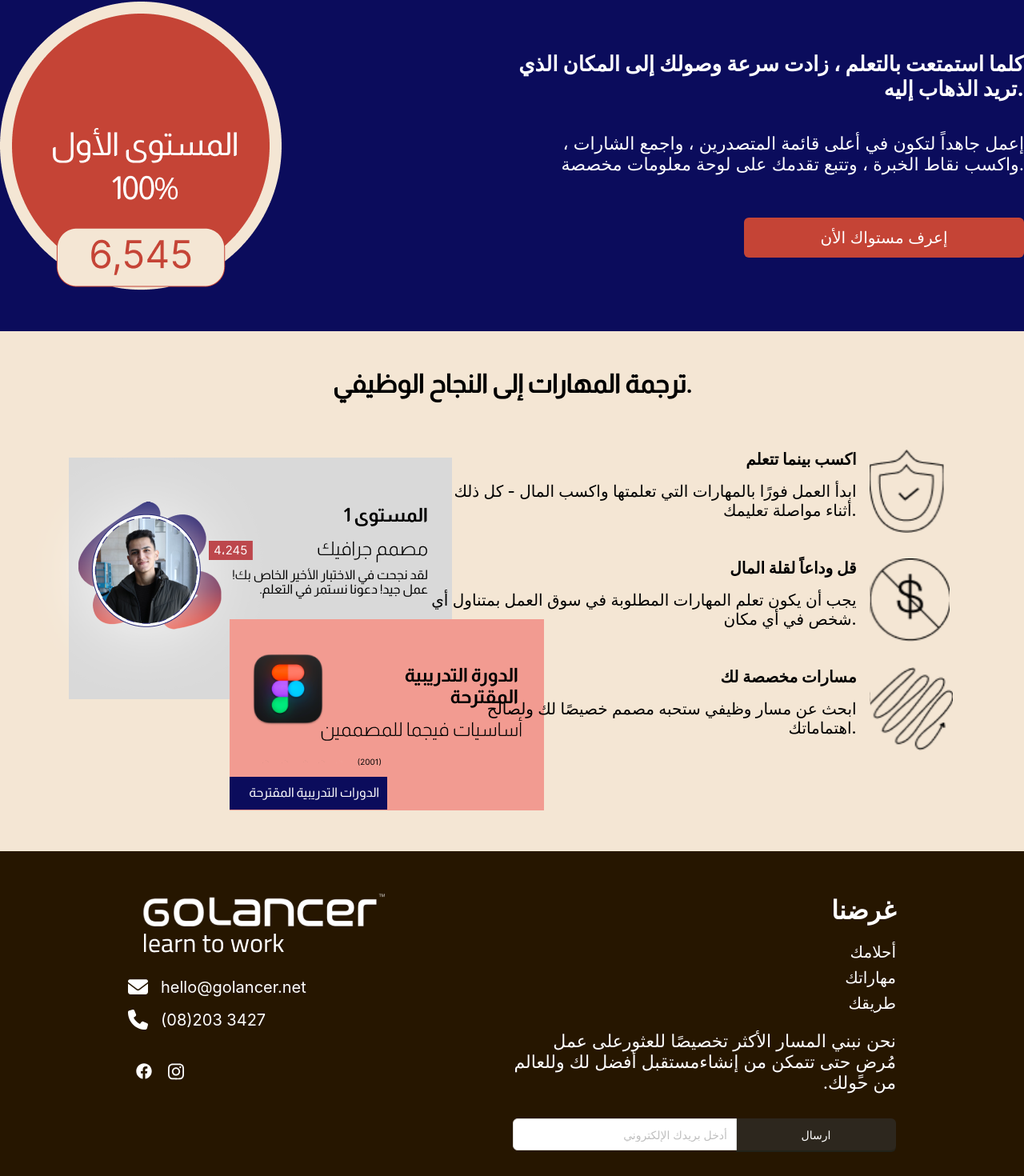
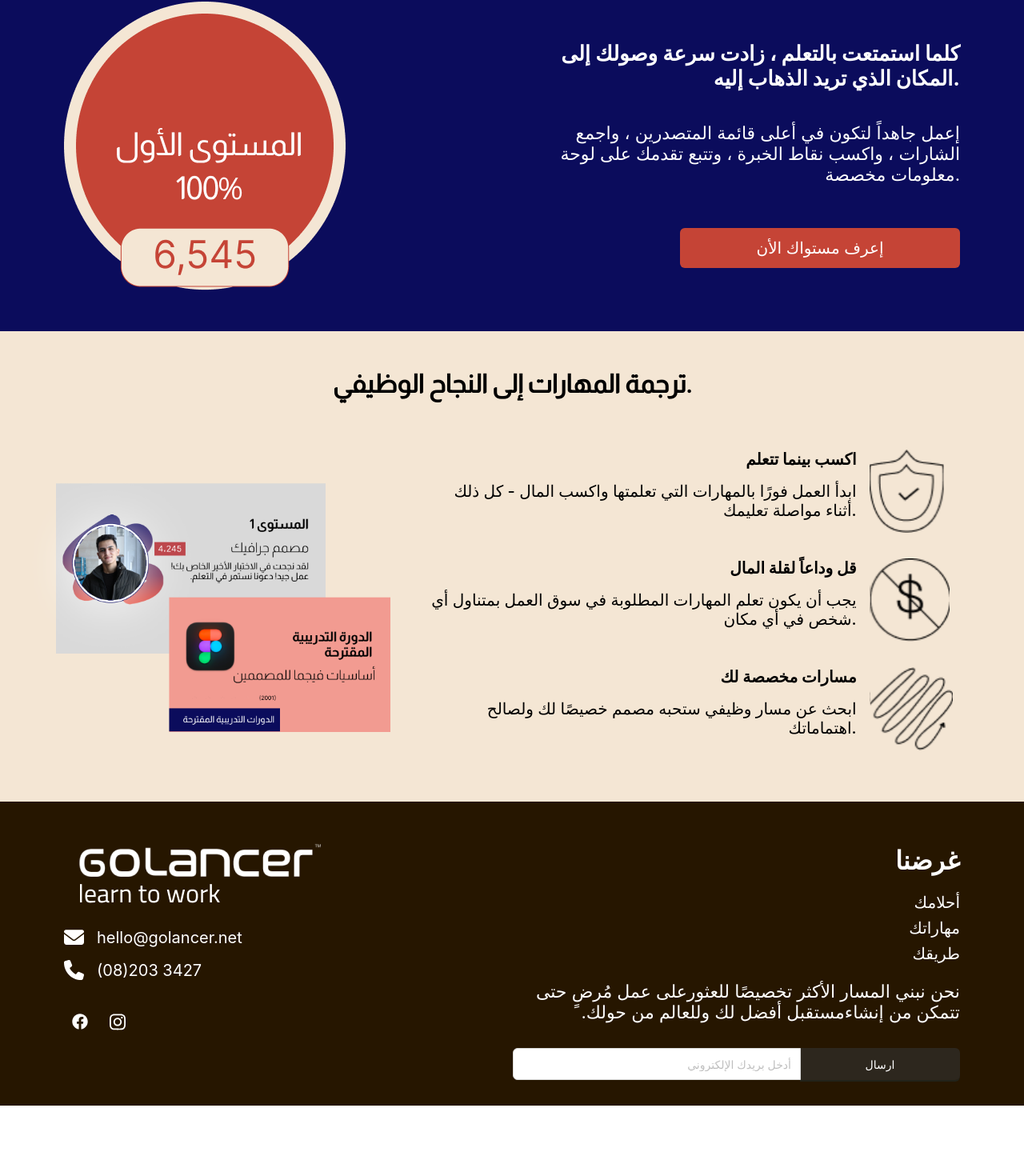
Before and after one commit to developersGolancer/next-landingpage, a Next.js app: page / in a window 1280 px wide. Shown: the part 3190-4660 px from the top of the page at 80% size. After the commit the page ends 4572 px from the top, so only its background shows below. Built offline with nearby package versions, Linux system fonts and the light colour scheme.

Commit message:
yousef [FIX] fix responsive problems

```diff
--- a/components/footer/footer.scss
+++ b/components/footer/footer.scss
@@ -1,6 +1,6 @@
 .footer-container{
     background-color: #261600;
-    padding: 2rem 10rem;
+    padding: 2rem 5rem;
     .footer-preview{
         direction: rtl;
         color: #fff;
--- a/components/header/header.scss
+++ b/components/header/header.scss
@@ -103,6 +103,7 @@
         display: block;
         padding: 1rem 2rem 2rem;
         box-sizing: border-box;
+        height: auto;
         .dots-vector{
             width: 100% !important;
             height: auto;
--- a/components/job-success/job-success.scss
+++ b/components/job-success/job-success.scss
@@ -31,6 +31,14 @@
     .card{
         padding: 1rem 0rem;
     }
+    .job-success-img-container{
+        display: flex;
+        justify-content: flex-start;
+        align-items: center;
+        img {
+            width: 90%;
+        }
+    }
 }
 
 @media screen and (max-width: 680px){
--- a/components/levels/index.js
+++ b/components/levels/index.js
@@ -4,7 +4,7 @@ import React from "react";
 function Levels() {
   return (
     <div className="levels-container">
-      <Row>
+      <Row className="levels-container-sections-row">
         <Col
           xs={24}
           sm={24}
--- a/components/levels/levels.scss
+++ b/components/levels/levels.scss
@@ -32,7 +32,11 @@
             }
         }
     }
+    .levels-container-sections-row{
+        padding: 0rem 5rem;
+    }
 }
+
 
 @media screen and (max-width: 680px){
     .levels-preview{
--- a/components/who-we-are/who-we-are.scss
+++ b/components/who-we-are/who-we-are.scss
@@ -15,6 +15,7 @@
 
 @media screen and (max-width: 680px){
     .who-we-are-container {
+        padding: 0rem 1rem;
         .who-we-are-preview{
             margin-top: 3rem;
             p{
--- a/components/why-go-lancer/why-go-lancer.scss
+++ b/components/why-go-lancer/why-go-lancer.scss
@@ -6,7 +6,7 @@
         font-size: 35px;
         color: #0B0C5C;
         margin: 0px;
-        padding: 3rem 0rem 0rem;
+        padding: 4rem 0rem 0rem;
         font-weight: bolder;
     }
     .about-step-preview{
@@ -44,6 +44,10 @@
         display: flex;
         flex-direction: column;
         align-items: flex-end;
+        img{
+            width: 70%;
+            object-fit: contain;
+        }
     }
     .about-steps-controll-container{
         flex-direction: row-reverse !important;
@@ -82,6 +86,7 @@
         }
     }
     .about-step-preview{
+        height: auto !important;
         p,h3{
             text-align: center;
         }
```
